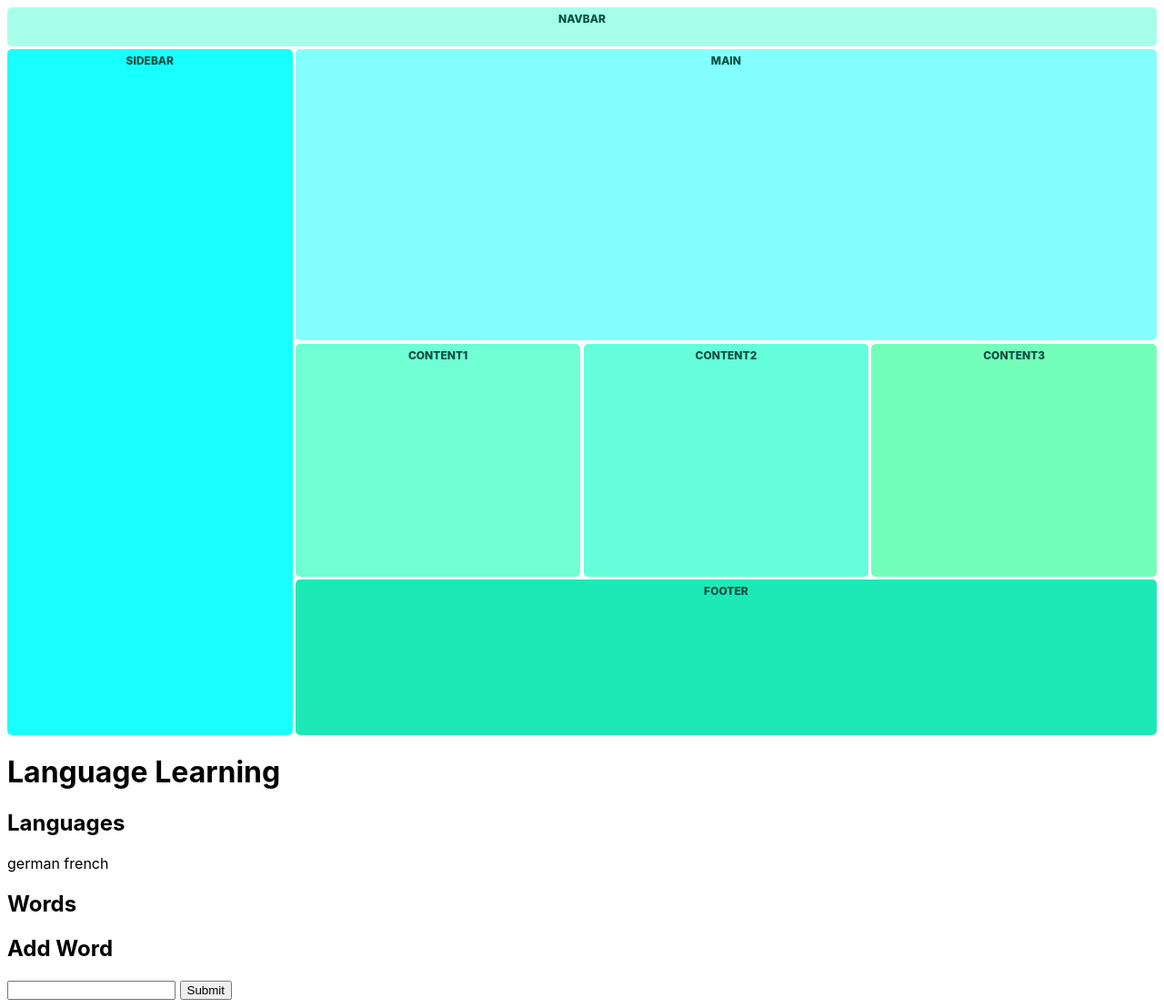
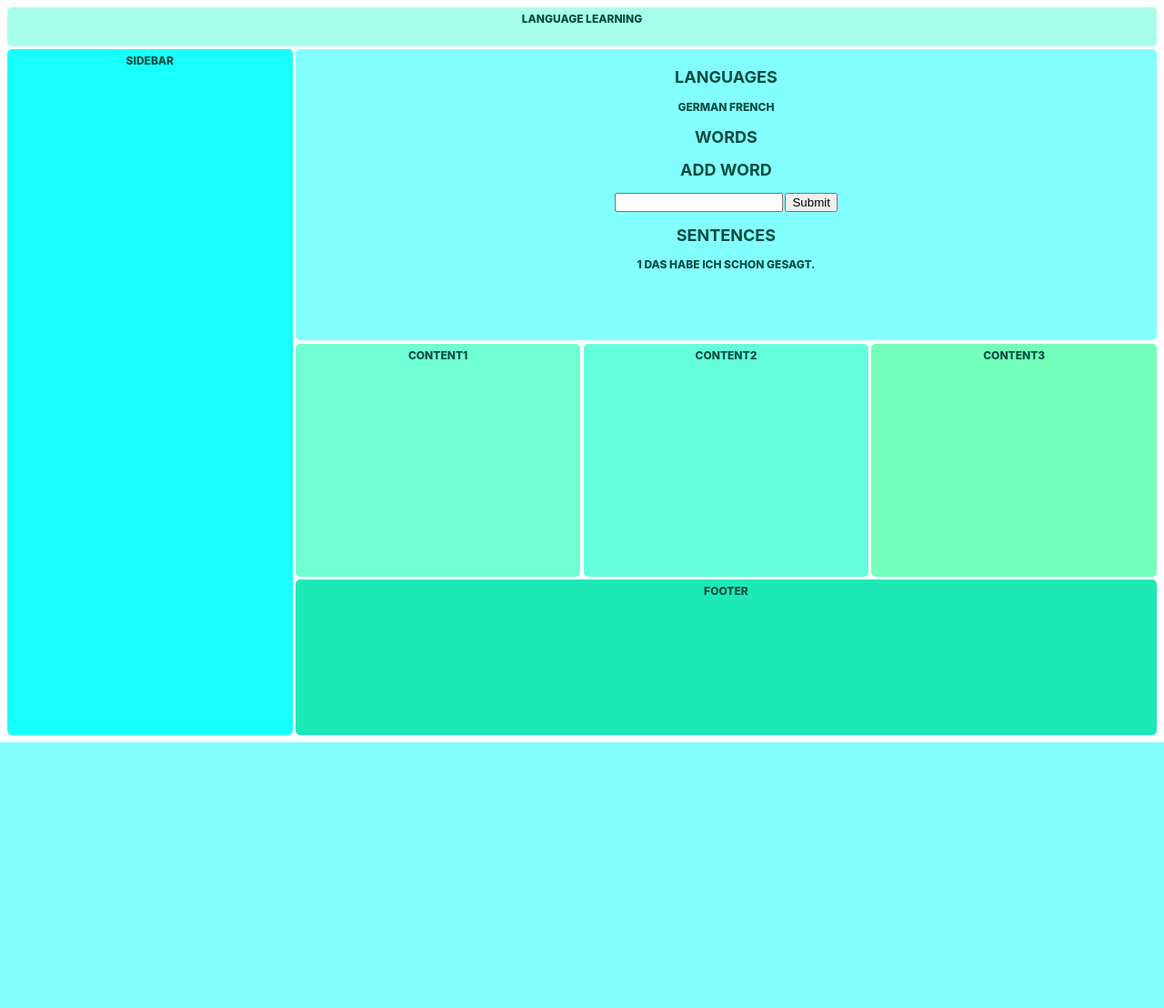
Before and after one commit to HaeckelK/audio-cards, a Flask app: page / in a window 1280 px wide. Shown: the top 1108 px of the page at 91% size. After the commit the page ends 816 px from the top, so only its background shows below. Run offline with Flask 2, Linux system fonts and the light colour scheme; data comes from the database, SQL or seed files in the repository; data that the repository does not hold is empty.

Commit message:
feat: dummy html setup

```diff
--- a/app/templates/index.html
+++ b/app/templates/index.html
@@ -1,19 +1,14 @@
 <html>
+
 <head>
   <title>Language Learning</title>
-    <link rel= "stylesheet" type= "text/css" href= "{{ url_for('static',filename='main.css') }}">
+  <link rel="stylesheet" type="text/css" href="{{ url_for('static',filename='main.css') }}">
 </head>
+
 <body>
   <div class="container">
-      <nav>Navbar</nav>
-      <main>Main</main>
-      <div id="sidebar">Sidebar</div>
-      <div id="content1">Content1</div>
-      <div id="content2">Content2</div>
-      <div id="content3">Content3</div>
-      <footer>Footer</footer>
-    </div>
-    <h1>Language Learning</h1>
+    <nav>Language Learning</nav>
+    <main>
       <h2>Languages</h2>
       {% for language in languages %}
       {{ language.name }}
@@ -32,7 +27,13 @@
       {% for sentence in sentences %}
       {{ sentence.language_id }} {{ sentence.text }}
       {% endfor %}
-
+    </main>
+    <div id="sidebar">Sidebar</div>
+    <div id="content1">Content1</div>
+    <div id="content2">Content2</div>
+    <div id="content3">Content3</div>
+    <footer>Footer</footer>
+  </div>
   <script>
     function validateForm() {
       var x = document.forms["addWordForm"]["word"].value;
@@ -43,4 +44,5 @@
     }
   </script>
 </body>
+
 </html>
```
Lines whose indentation alone changed are shown as unchanged.
